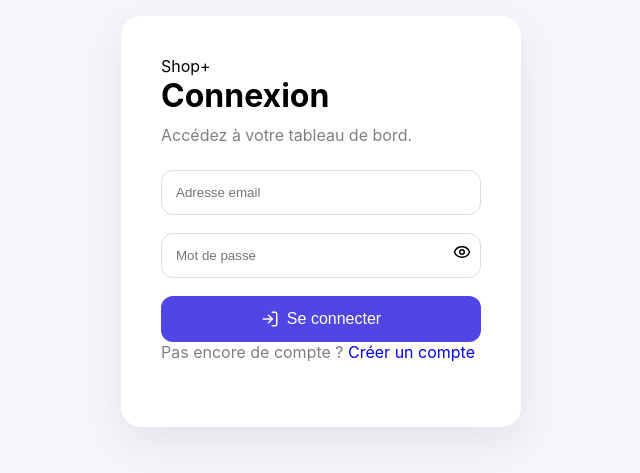
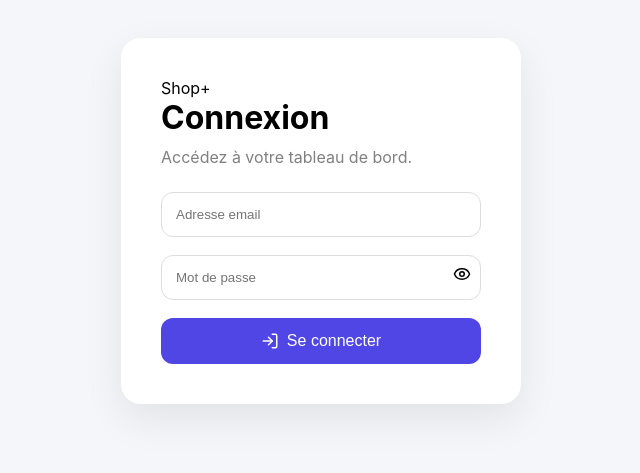
Before and after one commit to RalisataRelahy/shop-admin, a React (Vite) app: page /login in a window 1280 px wide. Shown: the part 179-652 px from the top of the page, without its empty margins (319-959 px from the left). Built offline with nearby package versions, Linux system fonts and the light colour scheme.

Commit message:
deleting subscription features

```diff
--- a/src/features/auth/views/LogIn.tsx
+++ b/src/features/auth/views/LogIn.tsx
@@ -73,9 +73,9 @@
           {loading ? "Connexion..." : <><LogIn size={18} />Se connecter</>}
         </button>
 
-        <p className="auth-link">
+        {/* <p className="auth-link">
           Pas encore de compte ? <Link to="/signup">Créer un compte</Link>
-        </p>
+        </p> */}
       </form>
     </div>
   );
```
